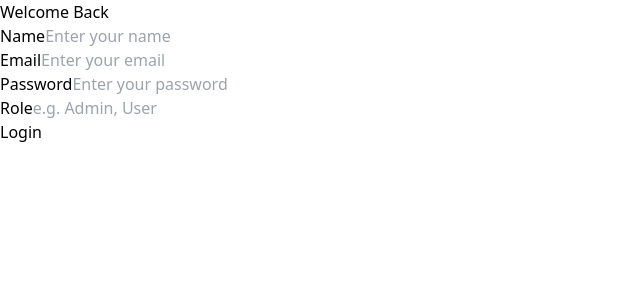
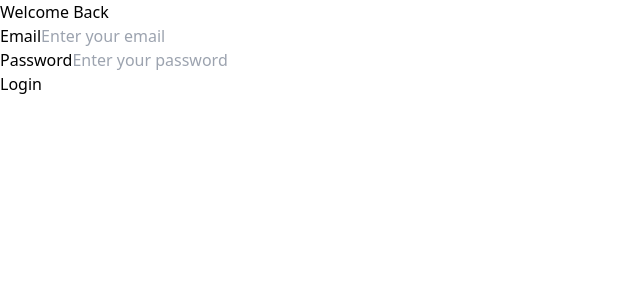
Before and after one commit to aman01awasthi/expense-tracker-react, a React (Vite) app: page / in a window 1280 px wide. Shown: the top 300 px of the page, without its empty margins (0-640 px from the left). Built offline with nearby package versions, Linux system fonts and the light colour scheme.

Commit message:
feat: upgrade Login with reqres.in POST, loading and error states

```diff
--- a/src/pages/Login.jsx
+++ b/src/pages/Login.jsx
@@ -3,39 +3,86 @@ import { useLogin } from "../context/AuthContext";
 
 const Login = () => {
   const { login } = useLogin();
-  const [name, setName] = useState("");
-  const [role, setRole] = useState("");
   const [email, setEmail] = useState("");
   const [password, setPassword] = useState("");
+  const [loading, setLoading] = useState(false);
+  const [error, setError] = useState(null);
 
+  const handleSubmit = async (e) => {
+    e.preventDefault();
+    setLoading(true);
+    setError(null);
+
+    try {
+      const response = await fetch(`https://reqres.in/api/login`, {
+        method: "POST",
+        headers: { "Content-Type": "application/json" },
+        body: JSON.stringify({ email, password }),
+      });
+      const data = await response.json();
+
+      if (!response.ok) {
+        throw new Error(data.error || "Login failed");
+      }
+
+      login(data.token);
+    } catch (err) {
+      setError(err.message || "Enter valid details");
+    } finally {
+      setLoading(false);
+    }
+  };
 
   return (
     <div className="min-h-screen bg-gray-100 flex items-center justify-center">
       <div className="bg-white rounded-xl shadow-md p-8 w-full max-w-sm">
-        <h2 className="text-2xl font-bold text-gray-800 mb-6 text-center">Welcome Back</h2>
+        <h2 className="text-2xl font-bold text-gray-800 mb-6 text-center">
+          Welcome Back
+        </h2>
+
+        {error && (
+          <p className="text-red-500 text-sm mb-4 text-center">{error}</p>
+        )}
 
         <div className="mb-4">
-          <label htmlFor="name" className="text-sm font-medium text-gray-700 mb-1 block">Name</label>
-          <input type="text" id="name" value={name} onChange={(e) => setName(e.target.value)} className="border rounded-lg p-2 w-full" placeholder="Enter your name"/>
+          <label
+            htmlFor="email"
+            className="text-sm font-medium text-gray-700 mb-1 block"
+          >
+            Email
+          </label>
+          <input
+            type="email"
+            id="email"
+            value={email}
+            onChange={(e) => setEmail(e.target.value)}
+            className="border rounded-lg p-2 w-full"
+            placeholder="Enter your email"
+          />
         </div>
 
         <div className="mb-4">
-          <label htmlFor="email" className="text-sm font-medium text-gray-700 mb-1 block">Email</label>
-          <input type="email" id="email" value={email} onChange={(e) => setEmail(e.target.value)} className="border rounded-lg p-2 w-full" placeholder="Enter your email"/>
+          <label
+            htmlFor="password"
+            className="text-sm font-medium text-gray-700 mb-1 block"
+          >
+            Password
+          </label>
+          <input
+            type="password"
+            id="password"
+            value={password}
+            onChange={(e) => setPassword(e.target.value)}
+            className="border rounded-lg p-2 w-full"
+            placeholder="Enter your password"
+          />
         </div>
 
-        <div className="mb-4">
-          <label htmlFor="password" className="text-sm font-medium text-gray-700 mb-1 block">Password</label>
-          <input type="password" id="password" value={password} onChange={(e) => setPassword(e.target.value)} className="border rounded-lg p-2 w-full" placeholder="Enter your password"/>
-        </div>
-
-        <div className="mb-6">
-          <label htmlFor="role" className="text-sm font-medium text-gray-700 mb-1 block">Role</label>
-          <input type="text" id="role" value={role} onChange={(e) => setRole(e.target.value)} className="border rounded-lg p-2 w-full" placeholder="e.g. Admin, User"/>
-        </div>
-
-        <button onClick={() => login({name, role})} className="bg-blue-500 text-white px-4 py-2 rounded-lg w-full hover:bg-blue-600 transition">
-          Login
+        <button
+          onClick={handleSubmit}
+          className="bg-blue-500 text-white px-4 py-2 rounded-lg w-full hover:bg-blue-600 transition disabled:opacity-50"
+        >
+          {loading ? "Logging in..." : "Login"}
         </button>
       </div>
     </div>
```
